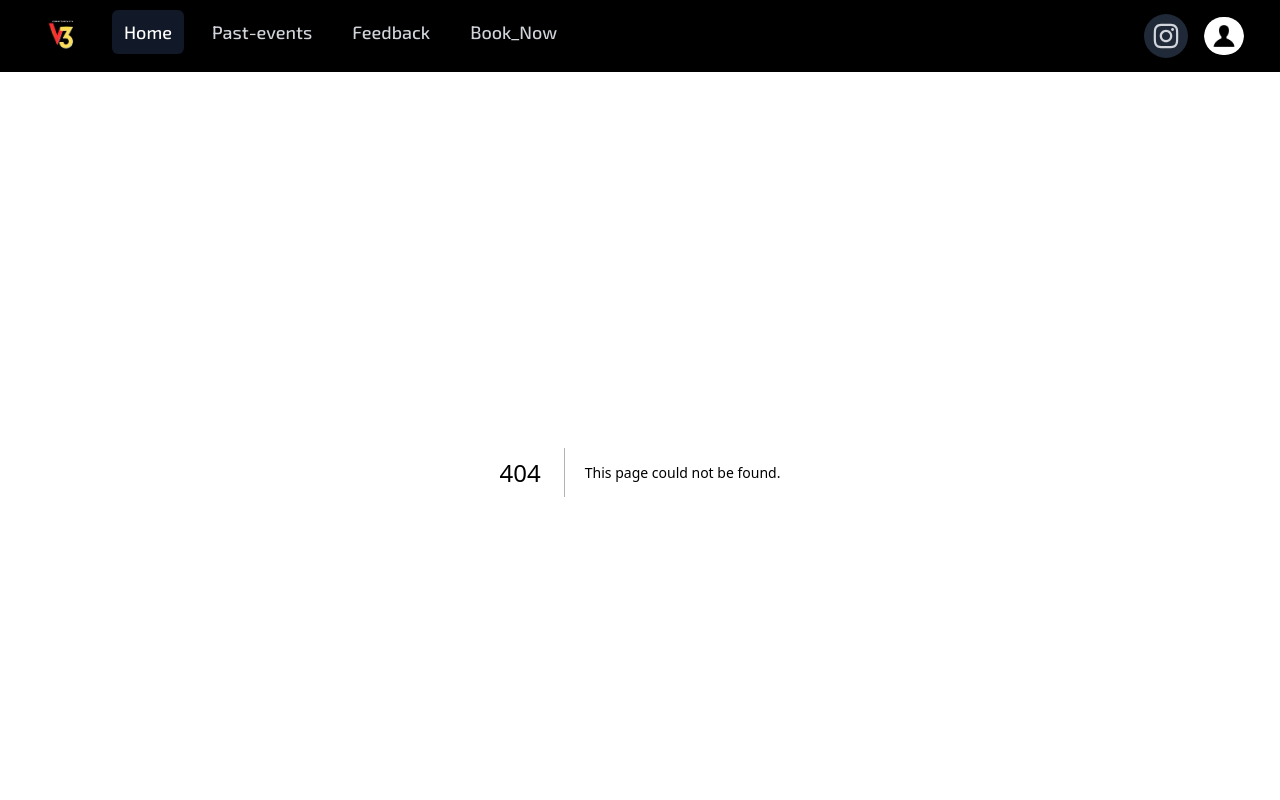
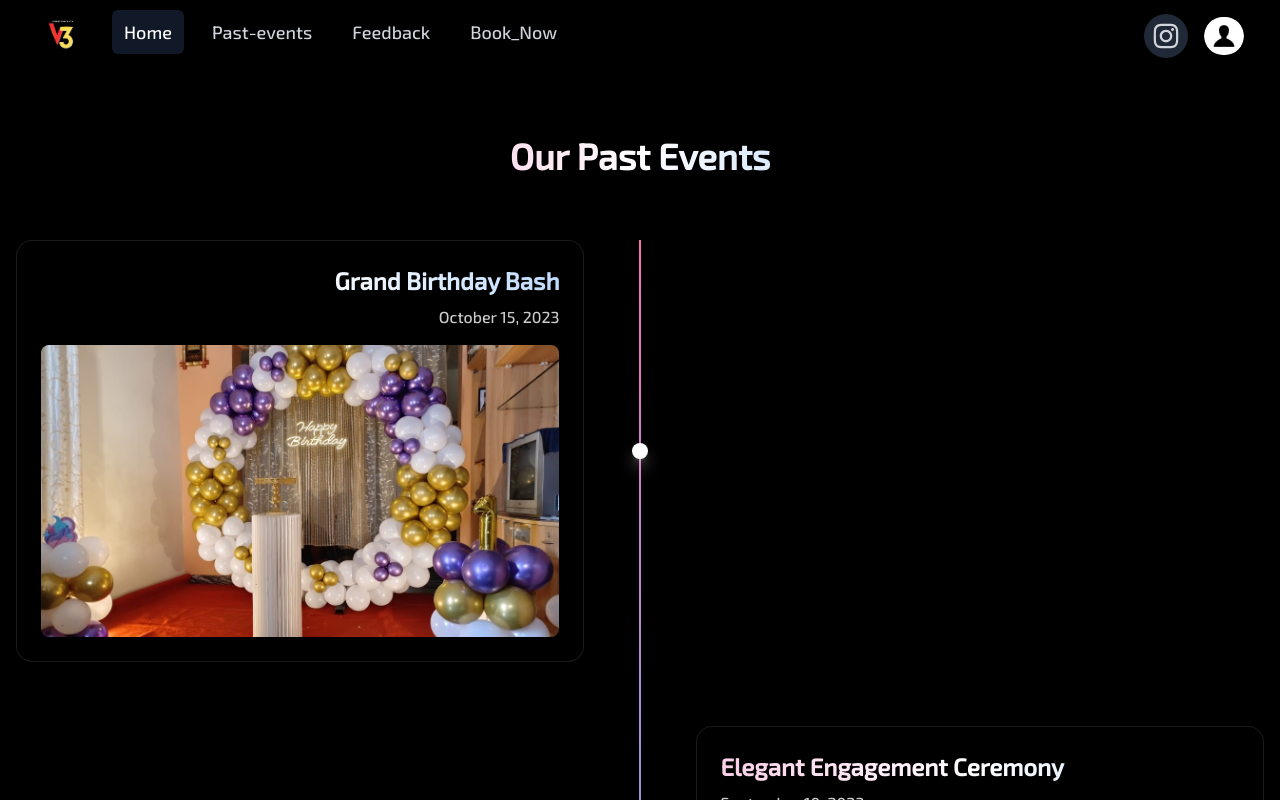
Before and after one commit to alfiyafatima09/v3_event_planners, a Next.js app in the folder frontend/: page /past_events in a window 1280 px wide. Before the commit this address had no page. Shown: the top 800 px of the page. Built offline with nearby package versions, Linux system fonts and the light colour scheme.

Commit message:
feat:add page-events page

```diff
--- /dev/null
+++ b/frontend/src/app/past_events/page.tsx
@@ -0,0 +1,59 @@
+import React from "react";
+import Image from "next/image";
+import { pastEvents } from "@/data/pastEvents";
+
+const PastEvents = () => {
+  return (
+    <div className="relative min-h-screen bg-black">
+      <div className="max-w-7xl mx-auto px-4 py-16">
+        <h2 className="text-4xl font-bold text-center mb-16 animate-pulse bg-gradient-to-r from-pink-400 via-white to-blue-400 bg-clip-text text-transparent">
+          Our Past Events
+        </h2>
+
+        <div className="relative">
+          {/* Vertical line */}
+          <div className="absolute left-1/2 transform -translate-x-1/2 h-full w-0.5 bg-gradient-to-b from-pink-400 via-blue-400 to-white hidden lg:block" />
+
+          {pastEvents.map((event, index) => (
+            <div
+              key={event.id}
+              className={`flex flex-col lg:flex-row items-center mb-16 ${
+                index % 2 === 0 ? "lg:flex-row" : "lg:flex-row-reverse"
+              }`}
+            >
+              {/* Content */}
+              <div
+                className={`w-full lg:w-1/2 ${
+                  index % 2 === 0 ? "lg:pr-12 lg:text-right" : "lg:pl-12"
+                }`}
+              >
+                <div className="p-6 rounded-2xl bg-black/50 backdrop-blur-sm border border-white/10 shadow-lg transform hover:scale-105 transition-transform duration-300">
+                  <h3 className="text-2xl font-bold bg-gradient-to-r from-pink-200 via-white to-blue-200 bg-clip-text text-transparent">
+                    {event.name}
+                  </h3>
+                  <p className="mt-2 text-white/80">{event.date}</p>
+                  <div className="mt-4 aspect-video relative rounded-lg overflow-hidden">
+                    <Image
+                      src={event.image}
+                      alt={event.name}
+                      layout="fill"
+                      objectFit="cover"
+                    />
+                  </div>
+                </div>
+              </div>
+
+              {/* Timeline dot */}
+              <div className="w-4 h-4 rounded-full bg-white shadow-lg shadow-white/50 relative z-10 hidden lg:block" />
+
+              {/* Empty space for opposite side */}
+              <div className="hidden lg:block w-1/2" />
+            </div>
+          ))}
+        </div>
+      </div>
+    </div>
+  );
+};
+
+export default PastEvents;
--- a/frontend/src/components/Navbar.tsx
+++ b/frontend/src/components/Navbar.tsx
@@ -24,7 +24,7 @@ const bookingOptions = [
 
 const navigation = [
   { name: "Home", href: "/", current: true },
-  { name: "Past-events", href: "#", current: false },
+  { name: "Past-events", href: "/past_events", current: false },
   { name: "Feedback", href: "/feedback", current: false },
 ];
 
--- /dev/null
+++ b/frontend/src/data/pastEvents.ts
@@ -0,0 +1,26 @@
+export const pastEvents = [
+    {
+      id: 1,
+      name: "Grand Birthday Bash",
+      date: "October 15, 2023",
+      image: "/img1.jpg",
+    },
+    {
+      id: 2,
+      name: "Elegant Engagement Ceremony",
+      date: "September 10, 2023",
+      image: "/img1.jpg",
+    },
+    {
+      id: 3,
+      name: "Cozy Housewarming Celebration",
+      date: "August 25, 2023",
+      image: "/img1.jpg",
+    },
+    {
+      id: 4,
+      name: "Traditional Puja Event",
+      date: "July 15, 2023",
+      image: "/img1.jpg",
+    },
+  ];
```
